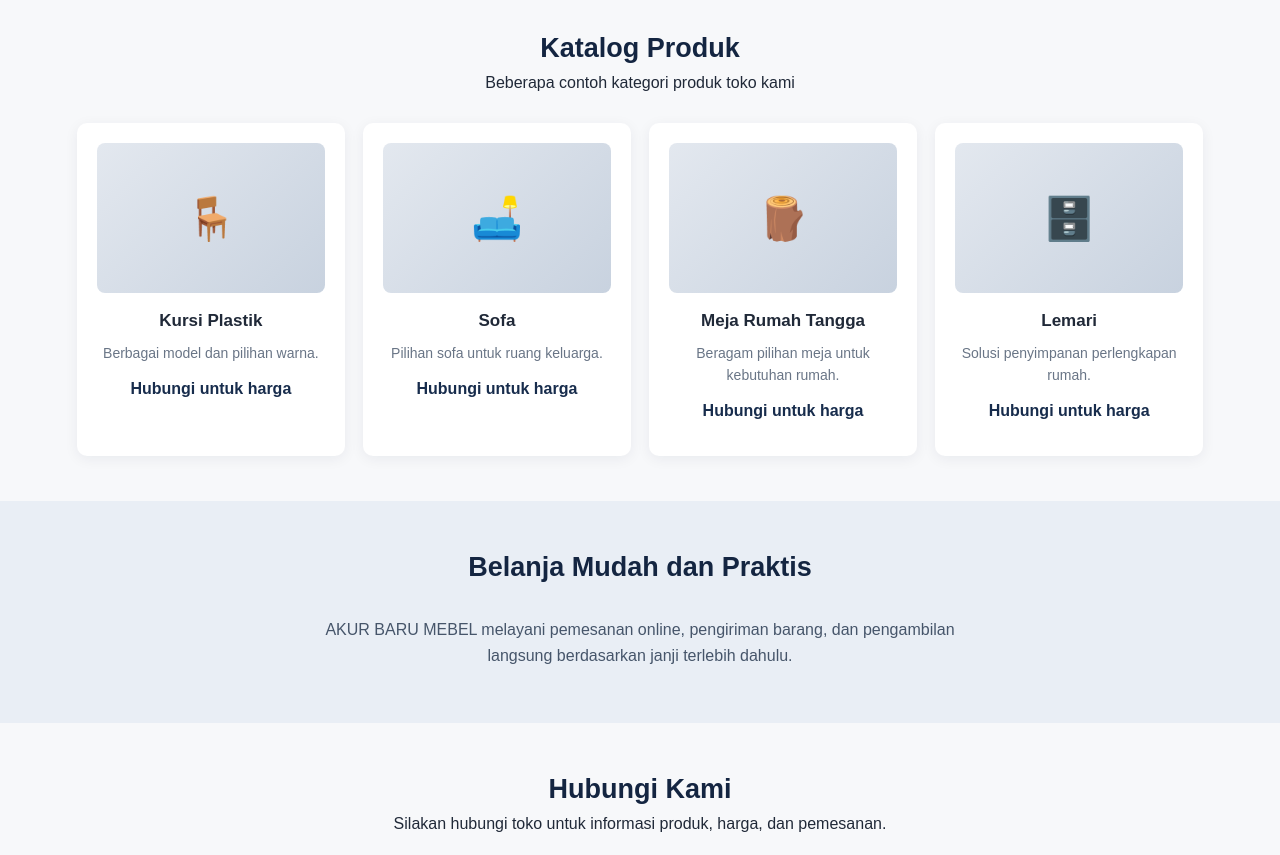
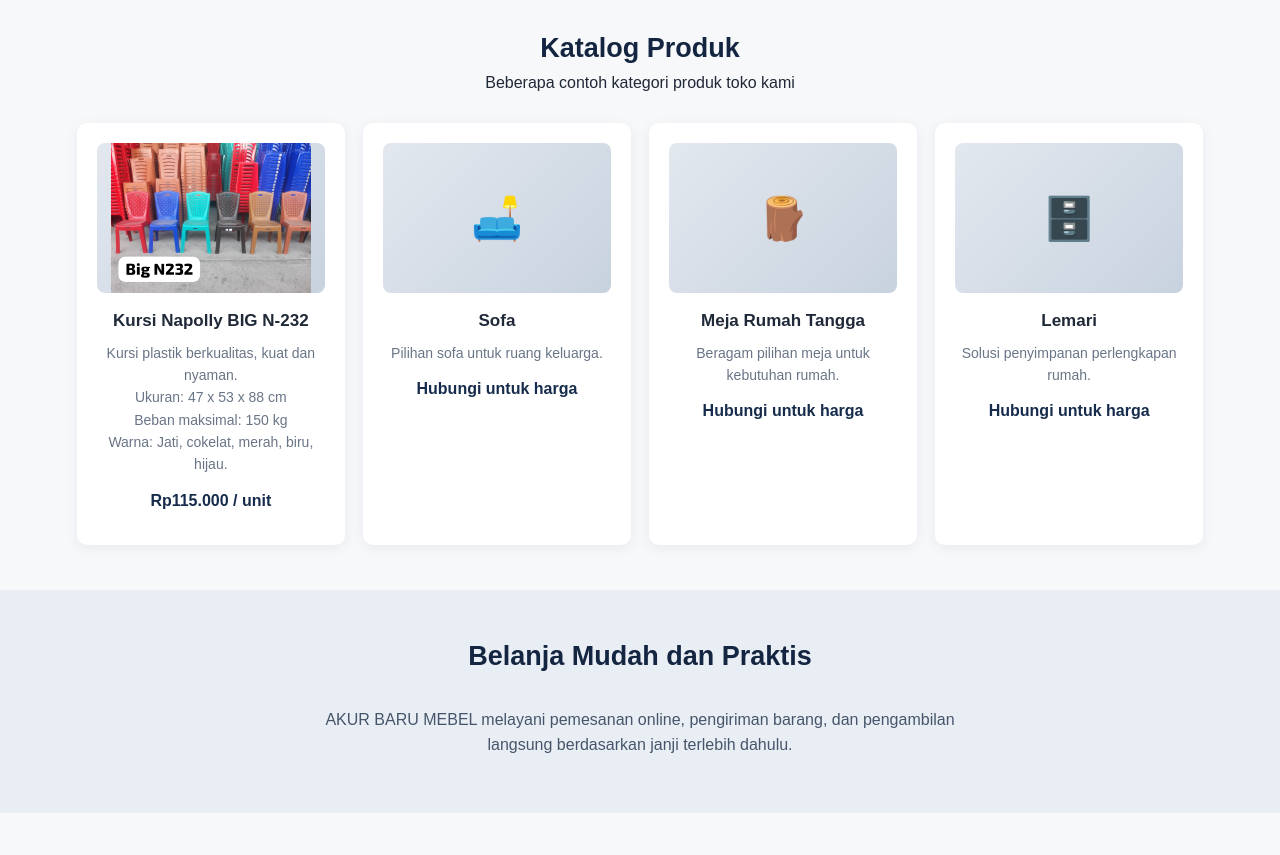
Before and after one commit to sudarmihidok-create/akur-online-mebel-, a plain HTML site: page index.html in a window 1280 px wide. Shown: the part 780-1635 px from the top of the page. Drawn offline with Linux system fonts and the light colour scheme.

Commit message:
Update index.html

```diff
--- a/index.html
+++ b/index.html
@@ -72,12 +72,26 @@ footer{background:#101d35;color:#dce4ef;padding:28px 6%;text-align:center;font-s
                                                                           <p>Beberapa contoh kategori produk toko kami</p>
                                                                             </div>
                                                                               <div class="products">
-                                                                                  <article class="product">
-                                                                                        <div class="product-image">🪑</div>
-                                                                                              <h3>Kursi Plastik</h3>
-                                                                                                    <p>Berbagai model dan pilihan warna.</p>
-                                                                                                          <div class="price">Hubungi untuk harga</div>
-                                                                                                              </article>
+
+<article class="product">
+  <div class="product-image">
+    <img src="IMG-20261031-WA0231.jpg"
+         alt="Kursi Napolly BIG N-232"
+         style="width:100%;height:150px;object-fit:contain;border-radius:8px;">
+  </div>
+  <h3>Kursi Napolly BIG N-232</h3>
+  <p>Kursi plastik berkualitas, kuat dan nyaman.</p>
+  <p>Ukuran: 47 x 53 x 88 cm</p>
+  <p>Beban maksimal: 150 kg</p>
+  <p>Warna: Jati, cokelat, merah, biru, hijau.</p>
+  <div class="price">Rp115.000 / unit</div>
+</article>
+
+
+
+
+
+
                                                                                                                   <article class="product">
                                                                                                                         <div class="product-image">🛋️</div>
                                                                                                                               <h3>Sofa</h3>
```
